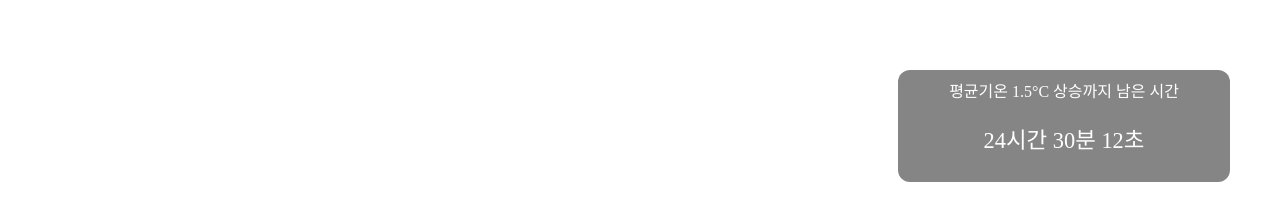
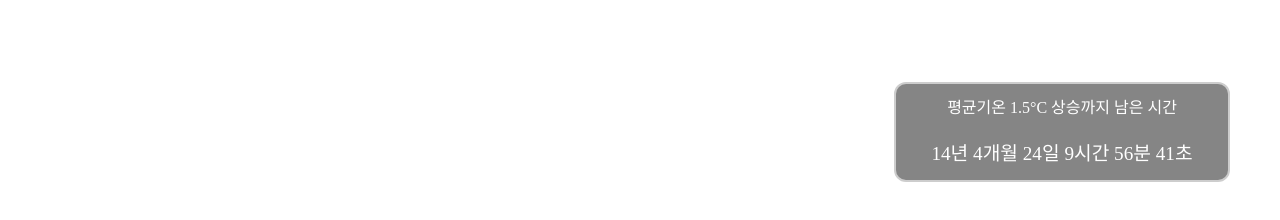
Before and after one commit to C17AN/carbon-clock, a React (Create React App) app: page / in a window 1280 px wide. Shown: the part 568-788 px from the top of the page. Built offline with nearby package versions, Linux system fonts and the light colour scheme; a web font is replaced by a local one.

Commit message:
feat: 시계 컴포넌트 완성

```diff
--- a/src/components/Clock/Clock.jsx
+++ b/src/components/Clock/Clock.jsx
@@ -1,12 +1,53 @@
-import React from "react";
+import React, { useEffect, useRef, useState } from "react";
 import "./Clock.scss";
 
 const Clock = () => {
+  const [carbonLeft, setCarbonLeft] = useState(500000000000);
+  const [time, setTime] = useState(null);
+
+  useEffect(() => {
+    setInterval(() => {
+      setCarbonLeft((prev) => prev - 1101);
+    }, 1000);
+  }, []);
+
+  useEffect(() => {
+    setTime(Math.floor(carbonLeft / 1101));
+  }, [carbonLeft]);
+
+  const getYearLeft = () => {
+    return Math.floor(time / 31536000);
+  };
+
+  const getMonthLeft = () => {
+    return Math.floor((time % 31536000) / 2629800);
+  };
+
+  const getDayLeft = () => {
+    return Math.floor(((time % 31536000) % 2629800) / 86400);
+  };
+
+  const getHourLeft = () => {
+    return Math.floor((((time % 31536000) % 2629800) % 86400) / 3600);
+  };
+  const getMinLeft = () => {
+    return Math.floor(((((time % 31536000) % 2629800) % 86400) % 3600) / 60);
+  };
+  const getSecondLeft = () => {
+    return Math.floor((((((time % 31536000) % 2629800) % 86400) % 3600) % 60) / 1);
+  };
+
   return (
     <div className="clock__container">
       <div>평균기온 1.5°C 상승까지 남은 시간</div>
       <div className="clock__timer">
-        <div>24시간 30분 12초</div>
+        <div>
+          {getYearLeft()}년 {getMonthLeft()}개월 {getDayLeft()}일 {getHourLeft()}시간 {getMinLeft()}
+          분 {getSecondLeft()}초
+        </div>
+        {/* <div>{time}</div> */}
+        {/* <div>잔여탄소배출총량</div>
+        <div>{carbonLeft}</div> */}
       </div>
     </div>
   );
--- a/src/components/Clock/Clock.scss
+++ b/src/components/Clock/Clock.scss
@@ -11,13 +11,15 @@
   height: 80px;
   width: 300px;
   padding: 1rem;
+  padding-bottom: 0;
   border-radius: 12px;
   color: white;
+  border: 2px solid #cdcdcd;
   text-align: center;
 }
 
 .clock__timer {
   margin: 20px 0;
   text-align: center;
-  font-size: 1.4rem;
+  font-size: 1.2rem;
 }
```
